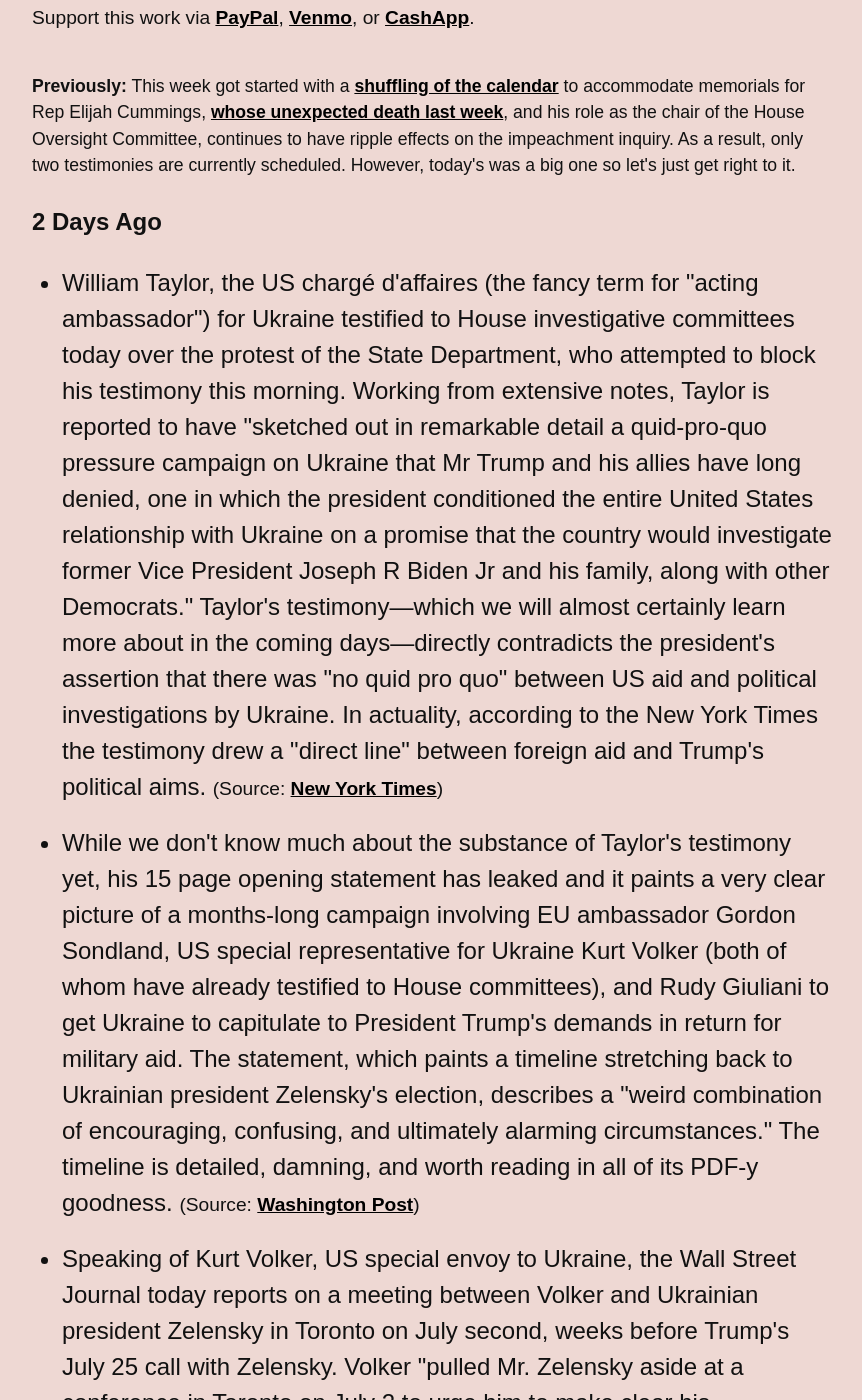
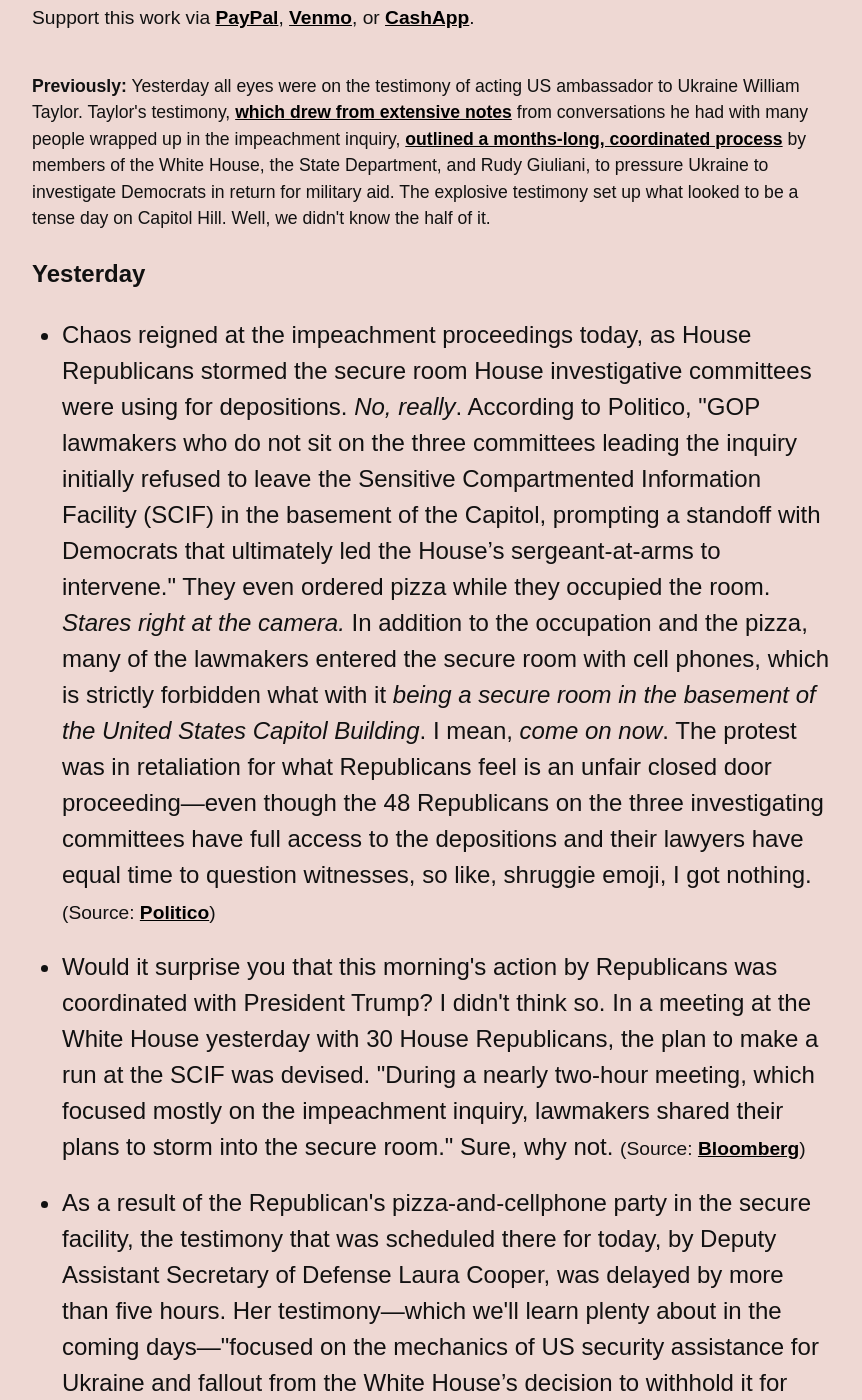
Before and after one commit to dansinker/impeachment.fyi, a Jekyll site: the page built from index.md, in a window 1280 px wide and 1400 px high, scrolled down 261 px. Shown: the whole window, without its empty margins (268-1130 px from the left). Built offline with Jekyll 4.4.1, drawn with Linux system fonts in a browser that asks for light colours; nearby versions of some CDN libraries; some web fonts are replaced; comment, search, counter and statistics services are not loaded; some of the changed text lies outside the part shown.

Commit message:
October 23 entry

```diff
--- a/_data/news.yml
+++ b/_data/news.yml
@@ -1,4 +1,26 @@
 news:
+- date: 2019-10-23
+  yesterday: Yesterday all eyes were on the testimony of acting US ambassador to Ukraine William Taylor. Taylor's testimony, <a href="https://www.nytimes.com/2019/10/22/us/trump-impeachment-ukraine.html">which drew from extensive notes</a> from conversations he had with many people wrapped up in the impeachment inquiry, <a href="https://www.washingtonpost.com/context/opening-statement-of-ambassador-william-b-taylor/6b3a6edf-f976-4081-ba7f-bce45468a3ff/">outlined a months-long, coordinated process</a> by members of the White House, the State Department, and Rudy Giuliani, to pressure Ukraine to investigate Democrats in return for military aid. The explosive testimony set up what looked to be a tense day on Capitol Hill. Well, we didn't know the half of it.
+  todays:
+  - item: Chaos reigned at the impeachment proceedings today, as House Republicans stormed the secure room House investigative committees were using for depositions. <i>No, really</i>. According to Politico, "GOP lawmakers who do not sit on the three committees leading the inquiry initially refused to leave the Sensitive Compartmented Information Facility (SCIF) in the basement of the Capitol, prompting a standoff with Democrats that ultimately led the House’s sergeant-at-arms to intervene." They even ordered pizza while they occupied the room. <i>Stares right at the camera.</i> In addition to the occupation and the pizza, many of the lawmakers entered the secure room with cell phones, which is strictly forbidden what with it <i>being a secure room in the basement of the United States Capitol Building</i>. I mean, <i>come on now</i>. The protest was in retaliation for what Republicans feel is an unfair closed door proceeding—even though the 48 Republicans on the three investigating committees have full access to the depositions and their lawyers have equal time to question witnesses, so like, shruggie emoji, I got nothing.
+    source: Politico
+    url: https://www.politico.com/news/2019/10/23/impeachment-republicans-trump-055688
+  - item: Would it surprise you that this morning's action by Republicans was coordinated with President Trump? I didn't think so. In a meeting at the White House yesterday with 30 House Republicans, the plan to make a run at the SCIF was devised. "During a nearly two-hour meeting, which focused mostly on the impeachment inquiry, lawmakers shared their plans to storm into the secure room." Sure, why not.
+    source: Bloomberg
+    url: https://www.bloomberg.com/news/articles/2019-10-23/gop-protest-disrupts-impeachment-hearing-with-trump-s-blessing?srnd=premium
+  - item: As a result of the Republican's pizza-and-cellphone party in the secure facility, the testimony that was scheduled there for today, by Deputy Assistant Secretary of Defense Laura Cooper, was delayed by more than five hours. Her testimony—which we'll learn plenty about in the coming days—"focused on the mechanics of US security assistance for Ukraine and fallout from the White House’s decision to withhold it for several months."
+    source: Washington Post
+    url: https://www.washingtonpost.com/politics/pentagon-official-to-testify-about-ukraine-aid-in-house-impeachment-probe/2019/10/22/59c2c872-f518-11e9-8cf0-4cc99f74d127_story.html
+  - item: The "mechanics" of that blocked aid to Ukraine was the focus of a New York Times investigation today which revealed that "Ukraine was aware the White House was holding up the funds weeks earlier than United States and Ukrainian officials had acknowledged." The White House has maintained that the Ukrainians didn't know aid had been withheld, and thusly they could not have been pressured into making a deal to release it. But the Times reports that "word of the aid freeze had gotten to high-level Ukrainian officials by the first week in August," so probably someone's got some explaining to do.
+    source: New York Times
+    url: https://www.nytimes.com/2019/10/23/us/politics/ukraine-aid-freeze-impeachment.html?action=click&module=Top%20Stories&pgtype=Homepage
+  - item: Meanwhile, perhaps you'd forgotten that two weeks ago <i>today</i>, Lev Parnas and Igor Fruman, two associates of Rudy Giuliani's, were arrested at Dulles Airport with one-way tickets out of the country. Remember them? Well today they got their day in court and, in the process of pleading not guilty, managed to connect "the case to the president himself," according to the New York Times, "saying that some of the evidence gathered in the campaign-finance investigation could be subject to executive privilege." So those two dudes aren't going anywhere anytime soon.
+    source: New York Times
+    url: https://www.nytimes.com/2019/10/23/nyregion/lev-parnas-igor-fruman-campaign-finance.html?action=click&module=Top%20Stories&pgtype=Homepage
+  - item: And finally, in an action that will have major repercussions in a few weeks, a federal judge today gave the State Department 30 days to release documents related to the growing Ukrainian scandal after hearing a Freedom of Information Act request by the watchdog group American Oversight. "Whether or not Secretary Pompeo plans to obstruct the impeachment inquiry, the public will begin to see the paper trail detailing the Trump administration’s dealings with Ukraine," read a statement by American Oversight. <i>Makes a calendar entry for November 22.</i>
+    source: Washington Post
+    url: https://www.washingtonpost.com/local/legal-issues/us-judge-says-he-will-order-state-dept-to-begin-releasing-ukraine-records-in-30-days/2019/10/23/ca60e69e-f5cd-11e9-a285-882a8e386a96_story.html
+  tomorrow: The House is closed for regular business tomorrow and Friday for memorial services for Representative Elijah Cummings. I am sure given the solemn nature of that, and out of respect for the memory of Cummings, everything will calm right down. <i>Please?</i> I am begging.
 - date: 2019-10-22
   yesterday: This week got started with a <a href="https://www.politico.com/news/2019/10/21/acting-head-of-omb-refuses-to-testify-in-house-impeachment-probe-053256">shuffling of the calendar</a> to accommodate memorials for Rep Elijah Cummings, <a href="https://www.baltimoresun.com/features/bs-fe-elijah-cummings-mentorship-20191017-ars4uy3d5reovmaljtb5drnvxm-story.html">whose unexpected death last week</a>, and his role as the chair of the House Oversight Committee, continues to have ripple effects on the impeachment inquiry. As a result, only two testimonies are currently scheduled. However, today's was a big one so let's just get right to it.
   todays:
```
